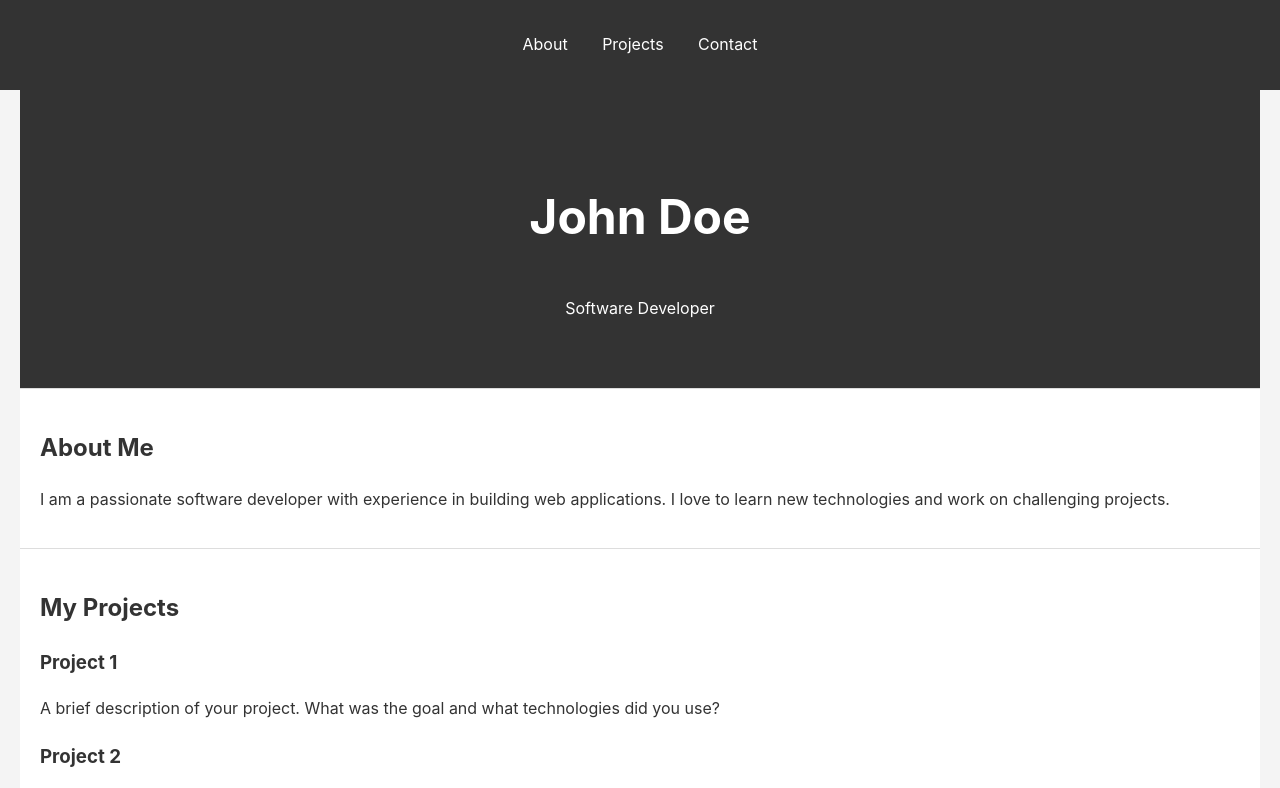
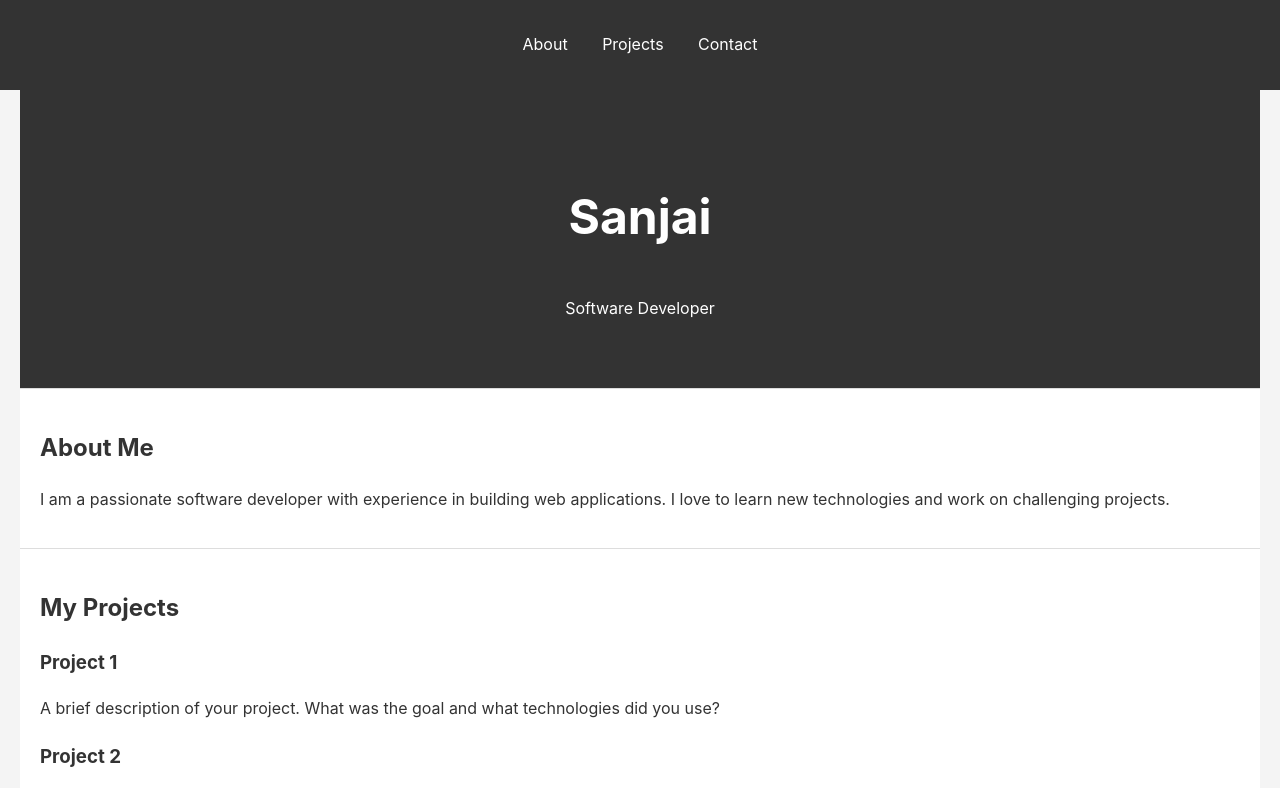
Before and after one commit to sanjai3102001/portfolio, a website: page index.html in a window 1280 px wide. Shown: the top 788 px of the page. Drawn offline with Linux system fonts and the light colour scheme.

Commit message:
name change

```diff
--- a/index.html
+++ b/index.html
@@ -19,7 +19,7 @@
     </header>
 
     <section id="hero">
-        <h1>John Doe</h1>
+        <h1>Sanjai</h1>
         <p>Software Developer</p>
     </section>
 
```
